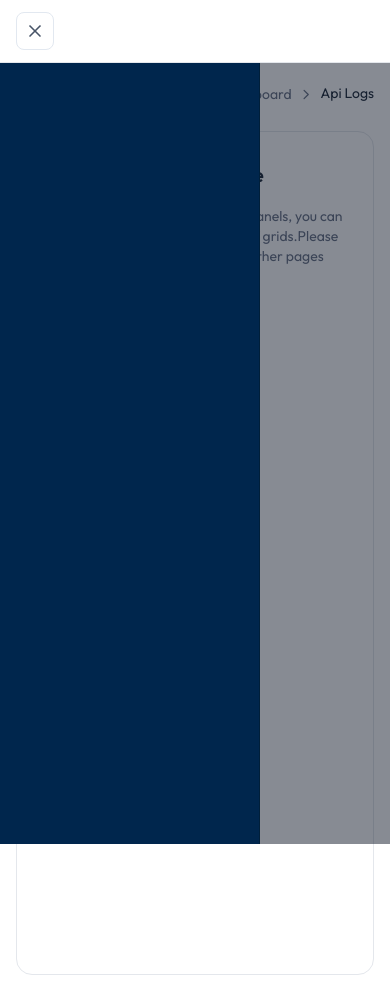
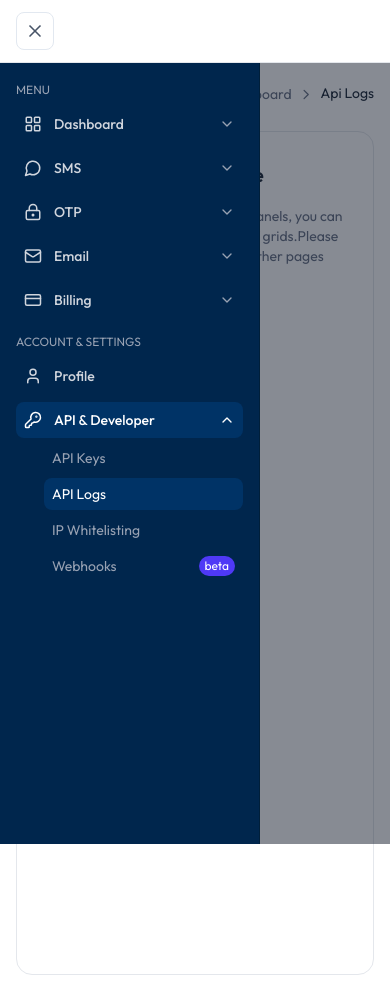
Before and after one commit to sendexa/Unified-Sendexa, a Next.js app: page /account/api/logs in a window 390 px wide. Both pictures are taken after a click on the button "Toggle Sidebar". Built offline with nearby package versions, Linux system fonts and the light colour scheme.

Commit message:
push sidebar showing on mobile

```diff
--- a/src/app/(dashboard)/layout.tsx
+++ b/src/app/(dashboard)/layout.tsx
@@ -1,6 +1,6 @@
 "use client";
 
-import { useSidebar } from "@/context/SidebarContext";
+import { useSidebar } from "@/layout/SidebarContext";
 import AppHeader from "@/layout/AppHeader";
 import AppSidebar from "@/layout/AppSidebar";
 import Backdrop from "@/layout/Backdrop";
--- a/src/context/ThemeContext.tsx
+++ /dev/null
@@ -1,58 +0,0 @@
-"use client";
-
-import type React from "react";
-import { createContext, useState, useContext, useEffect } from "react";
-
-type Theme = "light" | "dark";
-
-type ThemeContextType = {
-  theme: Theme;
-  toggleTheme: () => void;
-};
-
-const ThemeContext = createContext<ThemeContextType | undefined>(undefined);
-
-export const ThemeProvider: React.FC<{ children: React.ReactNode }> = ({
-  children,
-}) => {
-  const [theme, setTheme] = useState<Theme>("light");
-  const [isInitialized, setIsInitialized] = useState(false);
-
-  useEffect(() => {
-    // This code will only run on the client side
-    const savedTheme = localStorage.getItem("theme") as Theme | null;
-    const initialTheme = savedTheme || "light"; // Default to light theme
-
-    setTheme(initialTheme);
-    setIsInitialized(true);
-  }, []);
-
-  useEffect(() => {
-    if (isInitialized) {
-      localStorage.setItem("theme", theme);
-      if (theme === "dark") {
-        document.documentElement.classList.add("dark");
-      } else {
-        document.documentElement.classList.remove("dark");
-      }
-    }
-  }, [theme, isInitialized]);
-
-  const toggleTheme = () => {
-    setTheme((prevTheme) => (prevTheme === "light" ? "dark" : "light"));
-  };
-
-  return (
-    <ThemeContext.Provider value={{ theme, toggleTheme }}>
-      {children}
-    </ThemeContext.Provider>
-  );
-};
-
-export const useTheme = () => {
-  const context = useContext(ThemeContext);
-  if (context === undefined) {
-    throw new Error("useTheme must be used within a ThemeProvider");
-  }
-  return context;
-};
--- a/src/layout/AppHeader.tsx
+++ b/src/layout/AppHeader.tsx
@@ -1,12 +1,11 @@
 "use client";
 
-import React, { useEffect, useRef, useState } from "react";
-import {  AlignJustify, X } from "lucide-react";
-import Image from "next/image";
+import React, { useEffect, useRef } from "react";
+import { AlignJustify, X } from "lucide-react";
+import { useSidebar } from "./SidebarContext";
 
 const AppHeader: React.FC = () => {
-  const [isMobileOpen, setIsMobileOpen] = useState(false);
-
+  const { isMobileOpen, toggleMobileSidebar } = useSidebar();
   const inputRef = useRef<HTMLInputElement>(null);
 
   useEffect(() => {
@@ -25,40 +24,12 @@ const AppHeader: React.FC = () => {
   }, []);
 
   return (
-    <>
-      {/* Overlay for mobile */}
-      {isMobileOpen && (
-        <div
-          onClick={() => setIsMobileOpen(false)}
-          className="fixed inset-0 z-40 bg-black/50 lg:hidden"
-        />
-      )}
-
-      {/* Sidebar (mobile only) */}
-      <aside
-        className={`fixed top-0 left-0 z-50 h-screen w-[260px] bg-[#00264d] border-r border-[#001f3a] transform transition-transform duration-300 lg:hidden ${
-          isMobileOpen ? "translate-x-0" : "-translate-x-full"
-        }`}
-      >
-        <Image
-          src="/images/logo/exaweb.png"
-          alt="Logo"
-          width={130}
-          height={40}
-        />
-
-        <button onClick={() => setIsMobileOpen(false)}>
-          <X className="w-6 h-6 text-white" />
-        </button>
-        {/* Add actual menu here or keep it empty if you're rendering from AppSidebar */}
-      </aside>
-
     <header className="sticky top-0 flex w-full bg-white border-b border-gray-200 dark:border-gray-800 dark:bg-gray-900 z-50">
       <div className="flex items-center justify-between w-full px-4 py-3 lg:px-6">
         {/* Mobile Sidebar Toggle */}
         <button
           className="lg:hidden p-2 rounded-md border dark:border-gray-700 text-gray-600 dark:text-gray-300"
-            onClick={() => setIsMobileOpen(!isMobileOpen)}
+          onClick={toggleMobileSidebar}
           aria-label="Toggle Sidebar"
         >
           {isMobileOpen ? (
@@ -79,7 +50,6 @@ const AppHeader: React.FC = () => {
         </div>
       </div>
     </header>
-    </>
   );
 };
 
--- a/src/layout/AppSidebar.tsx
+++ b/src/layout/AppSidebar.tsx
@@ -3,15 +3,16 @@ import React, { useEffect, useRef, useState, useCallback } from "react";
 import Link from "next/link";
 import Image from "next/image";
 import { usePathname } from "next/navigation";
-import { useSidebar } from "@/context/SidebarContext";
+import { useSidebar } from "./SidebarContext";
 import { NavItem } from "../types";
 import navData from "./navigation.json";
 import { iconMap } from "../utils/iconMap";
 import { ChevronDown } from "lucide-react";
 
 const AppSidebar: React.FC = () => {
-  const { isMobileOpen } = useSidebar(); // use context
+  const { isMobileOpen } = useSidebar();
   const pathname = usePathname();
+
   const navItems: NavItem[] = navData.navItems.map((item) => ({
     ...item,
     icon: iconMap[item.icon],
@@ -25,6 +26,7 @@ const AppSidebar: React.FC = () => {
     type: "main" | "others";
     index: number;
   } | null>(null);
+
   const [subMenuHeight, setSubMenuHeight] = useState<Record<string, number>>({});
   const subMenuRefs = useRef<Record<string, HTMLDivElement | null>>({});
 
@@ -54,6 +56,18 @@ const AppSidebar: React.FC = () => {
       }
     }
   }, [openSubmenu]);
+
+  useEffect(() => {
+    if (isMobileOpen) {
+      document.body.classList.add("overflow-hidden");
+    } else {
+      document.body.classList.remove("overflow-hidden");
+    }
+
+    return () => {
+      document.body.classList.remove("overflow-hidden");
+    };
+  }, [isMobileOpen]);
 
   const handleSubmenuToggle = (index: number, menuType: "main" | "others") => {
     setOpenSubmenu((prev) =>
@@ -144,7 +158,7 @@ const AppSidebar: React.FC = () => {
 
   return (
     <aside
-      className={`fixed top-0 left-0 z-50 h-screen w-[260px] bg-[#00264d] text-gray-200 border-r border-[#001f3a] transition-transform duration-300 ${
+      className={`fixed top-0 left-0 z-50 h-screen w-[260px] bg-[#00264d] text-gray-200 border-r border-[#001f3a] transition-transform duration-300 ease-in-out ${
         isMobileOpen ? "translate-x-0" : "-translate-x-full"
       } lg:translate-x-0`}
     >
@@ -159,7 +173,7 @@ const AppSidebar: React.FC = () => {
         </Link>
       </div>
 
-      <nav className="flex flex-col overflow-y-auto px-4 no-scrollbar">
+      <nav className="flex flex-col overflow-y-auto px-4 pb-6 no-scrollbar h-full">
         <div className="mb-4">
           <h2 className="text-xs uppercase text-gray-400 mb-2">Menu</h2>
           {renderMenuItems(navItems, "main")}
--- a/src/layout/Backdrop.tsx
+++ b/src/layout/Backdrop.tsx
@@ -1,4 +1,5 @@
-import { useSidebar } from "@/context/SidebarContext";
+"use client";
+import { useSidebar } from "@/layout/SidebarContext";
 import React from "react";
 
 const Backdrop: React.FC = () => {
@@ -8,8 +9,10 @@ const Backdrop: React.FC = () => {
 
   return (
     <div
-      className="fixed inset-0 z-40 bg-gray-900/50 lg:hidden"
+      className="fixed inset-0 z-40 bg-gray-900/50 transition-opacity duration-300 lg:hidden"
       onClick={toggleMobileSidebar}
+      role="presentation"
+      aria-hidden="true"
     />
   );
 };
```
Also changed, not shown: src/app/layout.tsx (+3 -33 lines), src/layout/SidebarContext.tsx (renamed from src/context/SidebarContext.tsx, +1 -18 lines). Lines whose indentation alone changed are shown as unchanged.
